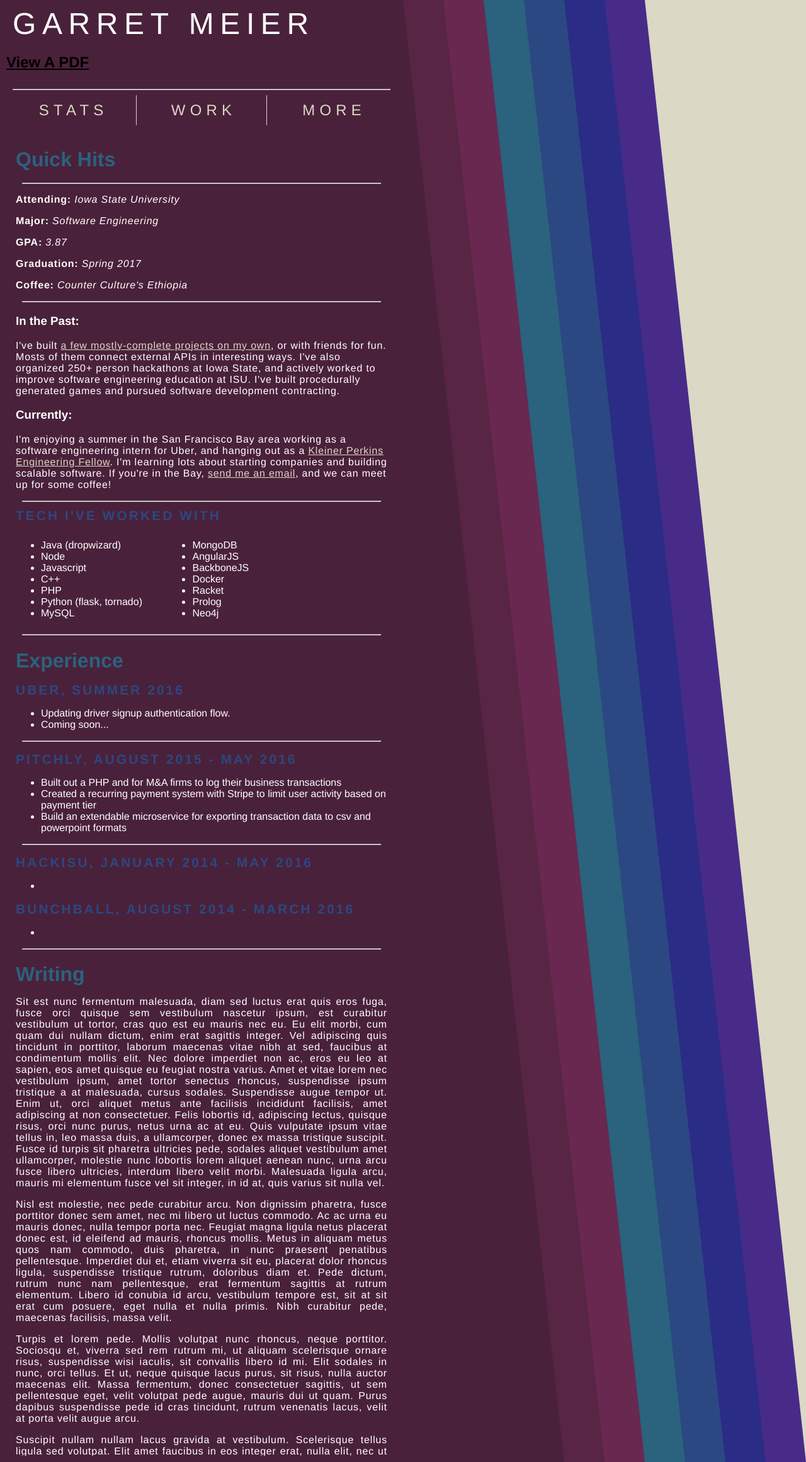
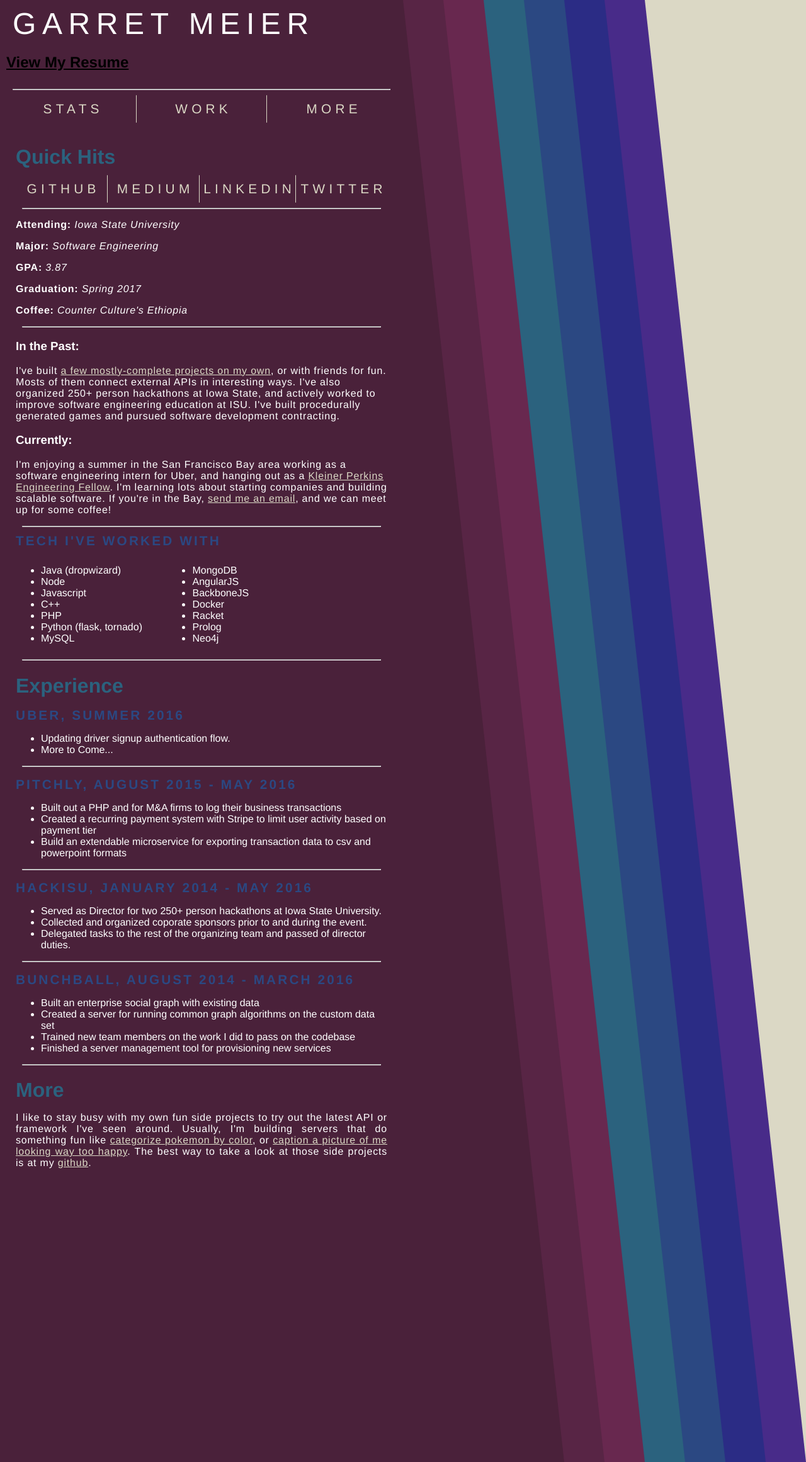
Before and after one commit to ghmeier/ghmeier.github.io, a PHP site: page /updateF16/index.html in a window 1280 px wide. Shown: the whole page at 63% size. Run offline with PHP 8.4, Linux system fonts and the light colour scheme; some libraries are stand-ins or nearby versions.

Commit message:
we have some content now yo

```diff
--- a/updateF16/index.html
+++ b/updateF16/index.html
@@ -4,6 +4,7 @@
     <title>Garret Meier</title>
     <link href="./stylesheet.css" rel="stylesheet" type="text/css">
     <link rel="stylesheet" href="http://maxcdn.bootstrapcdn.com/font-awesome/4.6.1/css/font-awesome.min.css">
+    <meta name="viewport" content="width=device-width, initial-scale=1.0">
 </head>
 <body>
     <div class="container-inner">
@@ -18,17 +19,26 @@
     <div class = "content-container">
             <div class="header">
                 <a class="title">Garret Meier</a>
-                <h2 style="display:inline-block"><a target="_blank" style="color:inherit" href="content/GarretMeierResume.pdf">View A PDF</a></h2>
+                <h2 style="display:inline-block"><a target="_blank" style="color:inherit" href="content/GarretMeierResume.pdf">View My Resume</a></h2>
                 <hr style="margin-left:10px;margin-right:10px;">
                 <div class="nav">
-                    <a class="sub-text" id="res-btn" href="#resume">Stats</a>
-                    <a class="sub-text" id="port-btn" href="#experience">Work</a>
+                    <a class="sub-text r-border" id="res-btn" href="#resume">Stats</a>
+                    <a class="sub-text r-border" id="port-btn" href="#experience">Work</a>
                     <a class="sub-text" href="#writing">More</a>
                 </div>
             </div>
             <div class="content">
             <h1 id="resume" style="display:inline-block">Quick Hits </h1>
-
+                <div class="nav" id="social-lg">
+                    <a class="sub-text r-border" href="https://github.com/ghmeier" target="_blank">github</a>
+                    <a class="sub-text r-border" href="https://medium.com/@headin_thecloud" target="_blank">medium</a>
+                    <a class="sub-text r-border" href="https://linkedin.com/in/ghmeier" target="_blank">linkedin</a>
+                    <a class="sub-text" href="https://twitter.com/@headin_thecloud" target="_blank">twitter</a>
+                </div>
+                <div class="nav" id="social-sm">
+                    <a class="sub-text r-border" href="https://github.com/ghmeier" target="_blank">github</a>
+                    <a class="sub-text r-border" href="https://twitter.com/@headin_thecloud" target="_blank">twitter</a>
+                </div>
                 <hr>
                 <p><strong>Attending:</strong> <em>Iowa State University</em></p>
                 <p><strong>Major:</strong> <em>Software Engineering</em></p>
@@ -70,7 +80,7 @@
         <h2>Uber, Summer 2016</h2>
         <ul>
             <li>Updating driver signup authentication flow.</li>
-            <li>Coming soon...</li>
+            <li>More to Come...</li>
         </ul>
     </p>
     <hr>
@@ -86,28 +96,25 @@
     <p align="justify">
         <h2>HackISU, January 2014 - May 2016</h2>
         <ul>
-            <li></li>
+            <li>Served as Director for two 250+ person hackathons at Iowa State University.</li>
+            <li>Collected and organized coporate sponsors prior to and during the event.</li>
+            <li>Delegated tasks to the rest of the organizing team and passed of director duties.</li>
         </ul>
     </p>
+    <hr>
     <p align="justify">
         <h2>Bunchball, August 2014 - March 2016</h2>
         <ul>
-            <li></li>
+            <li>Built an enterprise social graph with existing data</li>
+            <li>Created a server for running common graph algorithms on the custom data set</li>
+            <li>Trained new team members on the work I did to pass on the codebase</li>
+            <li>Finished a server management tool for provisioning new services</li>
         </ul>
     </p>
     <hr>
-        <h1 id="writing">Writing</h1>
+        <h1 id="writing">More</h1>
     <p align="justify">
-    Sit est nunc fermentum malesuada, diam sed luctus erat quis eros fuga, fusce orci quisque sem vestibulum nascetur ipsum, est curabitur vestibulum ut tortor, cras quo est eu mauris nec eu. Eu elit morbi, cum quam dui nullam dictum, enim erat sagittis integer. Vel adipiscing quis tincidunt in porttitor, laborum maecenas vitae nibh at sed, faucibus at condimentum mollis elit. Nec dolore imperdiet non ac, eros eu leo at sapien, eos amet quisque eu feugiat nostra varius. Amet et vitae lorem nec vestibulum ipsum, amet tortor senectus rhoncus, suspendisse ipsum tristique a at malesuada, cursus sodales. Suspendisse augue tempor ut. Enim ut, orci aliquet metus ante facilisis incididunt facilisis, amet adipiscing at non consectetuer. Felis lobortis id, adipiscing lectus, quisque risus, orci nunc purus, netus urna ac at eu. Quis vulputate ipsum vitae tellus in, leo massa duis, a ullamcorper, donec ex massa tristique suscipit. Fusce id turpis sit pharetra ultricies pede, sodales aliquet vestibulum amet ullamcorper, molestie nunc lobortis lorem aliquet aenean nunc, urna arcu fusce libero ultricies, interdum libero velit morbi. Malesuada ligula arcu, mauris mi elementum fusce vel sit integer, in id at, quis varius sit nulla vel.</p>
-    <p align="justify">
-    Nisl est molestie, nec pede curabitur arcu. Non dignissim pharetra, fusce porttitor donec sem amet, nec mi libero ut luctus commodo. Ac ac urna eu mauris donec, nulla tempor porta nec. Feugiat magna ligula netus placerat donec est, id eleifend ad mauris, rhoncus mollis. Metus in aliquam metus quos nam commodo, duis pharetra, in nunc praesent penatibus pellentesque. Imperdiet dui et, etiam viverra sit eu, placerat dolor rhoncus ligula, suspendisse tristique rutrum, doloribus diam et. Pede dictum, rutrum nunc nam pellentesque, erat fermentum sagittis at rutrum elementum. Libero id conubia id arcu, vestibulum tempore est, sit at sit erat cum posuere, eget nulla et nulla primis. Nibh curabitur pede, maecenas facilisis, massa velit.</p>
-    <p align="justify">
-    Turpis et lorem pede. Mollis volutpat nunc rhoncus, neque porttitor. Sociosqu et, viverra sed rem rutrum mi, ut aliquam scelerisque ornare risus, suspendisse wisi iaculis, sit convallis libero id mi. Elit sodales in nunc, orci tellus. Et ut, neque quisque lacus purus, sit risus, nulla auctor maecenas elit. Massa fermentum, donec consectetuer sagittis, ut sem pellentesque eget, velit volutpat pede augue, mauris dui ut quam. Purus dapibus suspendisse pede id cras tincidunt, rutrum venenatis lacus, velit at porta velit augue arcu.</p>
-    <p align="justify">
-    Suscipit nullam nullam lacus gravida at vestibulum. Scelerisque tellus ligula sed volutpat. Elit amet faucibus in eos integer erat, nulla elit, nec ut nec arcu, sed fermentum a metus nunc vel. Aliquam magna diam ac mi. Dis wisi aenean.</p>
-    <p align="justify">
-    Pede lorem in suspendisse gravida velit. Varius quam eros tincidunt nam, eleifend a pharetra dolor aenean dolor tincidunt, amet sagittis nec. Suspendisse quis, quis pretium magna aliquam, nunc dictum. Eros elit amet, justo sed non pede. Aperiam nunc, lacinia magna phasellus arcu elementum est, ut ornare ante rhoncus in, sed pede ac pulvinar tellus a in. Consectetuer accumsan, aenean pulvinar est officia, et amet ante et integer curabitur urna. Nibh risus cum sed egestas et rhoncus, morbi porta suspendisse vel, tellus libero, diam maecenas.</p>
-    <p align="justify">
+        I like to stay busy with my own fun side projects to try out the latest API or framework I've seen around. Usually, I'm building servers that do something fun like <a href="https://github.com/ghmeier/pokeai" target="_blank">categorize pokemon by color</a>, or <a href="https://github.com/ghmeier/dimples" target="_blank">caption a picture of me looking way too happy</a>. The best way to take a look at those side projects is at my <a target="_blank" href="https://github.com/ghmeier">github</a>.
     </p>
         </div>
         </div>
--- a/updateF16/stylesheet.css
+++ b/updateF16/stylesheet.css
@@ -31,7 +31,7 @@ body{
 .sub-text{
     letter-spacing: .3em;
     padding-left:.3em;
-    font-size: 1.5em;
+    font-size: 1.3em;
     color:#DBD8C5;
     margin-top: 0;
     text-decoration: none;
@@ -48,8 +48,7 @@ body{
     cursor:pointer;
 }
 
-#res-btn,
-#port-btn{
+.r-border{
     border-right:1px solid #DBD8C5;
 }
 
@@ -78,6 +77,7 @@ body{
     flex:1 1 auto;
     padding:15px;
     overflow-y:scroll;
+    overflow-x:hidden;
     color:white;
 }
 
@@ -151,6 +151,10 @@ a{
         to {      margin-left:30%;}
     }
 
+    #social-sm{
+        display: none
+    }
+
     .triangle{
         position:absolute;
         width:0;
@@ -212,6 +216,10 @@ a{
 @media (max-width: 960px){
     .body{
         overflow: hidden;
+    }
+
+    #social-lg{
+        display: none;
     }
 
     .triangle{
```
